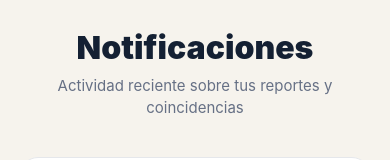
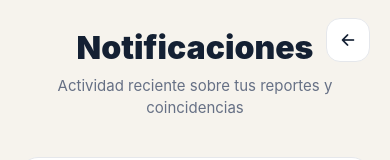
Before and after one commit to Electro-Kerubin/caso-semestral-fullstack3, a React Native app in the folder frontend/: screen /Notifications in a window 390 px wide. Shown: the top 160 px of the page. Built offline with nearby package versions, Linux system fonts and the light colour scheme.

Commit message:
chore: boton de retroceso

```diff
--- a/frontend/src/screens/NotificationScreen.js
+++ b/frontend/src/screens/NotificationScreen.js
@@ -1,12 +1,18 @@
 import React from 'react';
-import { View, Text, StyleSheet } from 'react-native';
+import { View, Text, StyleSheet, Pressable } from 'react-native';
+import { Ionicons } from '@expo/vector-icons';
 import ScreenShell from '../components/ScreenShell';
 import { MOCK_NOTIFICATIONS } from '../data/mockReports';
 import { COLORS } from '../styles/theme';
 
-export default function NotificationScreen() {
+export default function NotificationScreen({ navigation }) {
   return (
-    <ScreenShell title="Notificaciones" subtitle="Actividad reciente sobre tus reportes y coincidencias">
+    <ScreenShell title="Notificaciones" subtitle="Actividad reciente sobre tus reportes y coincidencias" scroll>
+      <View style={styles.header}>
+        <Pressable onPress={() => navigation.goBack()} style={styles.backButton}>
+          <Ionicons name="arrow-back" size={18} color={COLORS.text} />
+        </Pressable>
+      </View>
       <View style={styles.list}>
         {MOCK_NOTIFICATIONS.map((item) => (
           <View key={item} style={styles.card}>
@@ -19,6 +25,22 @@ export default function NotificationScreen() {
 }
 
 const styles = StyleSheet.create({
+  header: {
+    position: 'absolute',
+    top: 18,
+    right: 20,
+    zIndex: 10
+  },
+  backButton: {
+    width: 44,
+    height: 44,
+    borderRadius: 14,
+    backgroundColor: COLORS.surface,
+    borderWidth: 1,
+    borderColor: COLORS.border,
+    alignItems: 'center',
+    justifyContent: 'center'
+  },
   list: { gap: 12, marginTop: 20 },
   card: {
     backgroundColor: COLORS.surface,
--- a/frontend/src/screens/ProfileScreen.js
+++ b/frontend/src/screens/ProfileScreen.js
@@ -1,11 +1,17 @@
 import React from 'react';
-import { View, Text, StyleSheet } from 'react-native';
+import { View, Text, StyleSheet, Pressable } from 'react-native';
+import { Ionicons } from '@expo/vector-icons';
 import ScreenShell from '../components/ScreenShell';
 import { COLORS } from '../styles/theme';
 
-export default function ProfileScreen() {
+export default function ProfileScreen({ navigation }) {
   return (
-    <ScreenShell title="Perfil" subtitle="Aquí puedes ver y cambiar los datos de contacto enlazados a tus reportes">
+    <ScreenShell title="Perfil" subtitle="Aquí puedes ver y cambiar los datos de contacto enlazados a tus reportes" scroll>
+      <View style={styles.header}>
+        <Pressable onPress={() => navigation.goBack()} style={styles.backButton}>
+          <Ionicons name="arrow-back" size={18} color={COLORS.text} />
+        </Pressable>
+      </View>
       <View style={styles.card}>
         <Text style={styles.label}>Usuario</Text>
         <Text style={styles.value}>María Torres</Text>
@@ -19,6 +25,22 @@ export default function ProfileScreen() {
 }
 
 const styles = StyleSheet.create({
+  header: {
+    position: 'absolute',
+    top: 18,
+    right: 20,
+    zIndex: 10
+  },
+  backButton: {
+    width: 44,
+    height: 44,
+    borderRadius: 14,
+    backgroundColor: COLORS.surface,
+    borderWidth: 1,
+    borderColor: COLORS.border,
+    alignItems: 'center',
+    justifyContent: 'center'
+  },
   card: {
     backgroundColor: COLORS.surface,
     borderWidth: 1,
```
